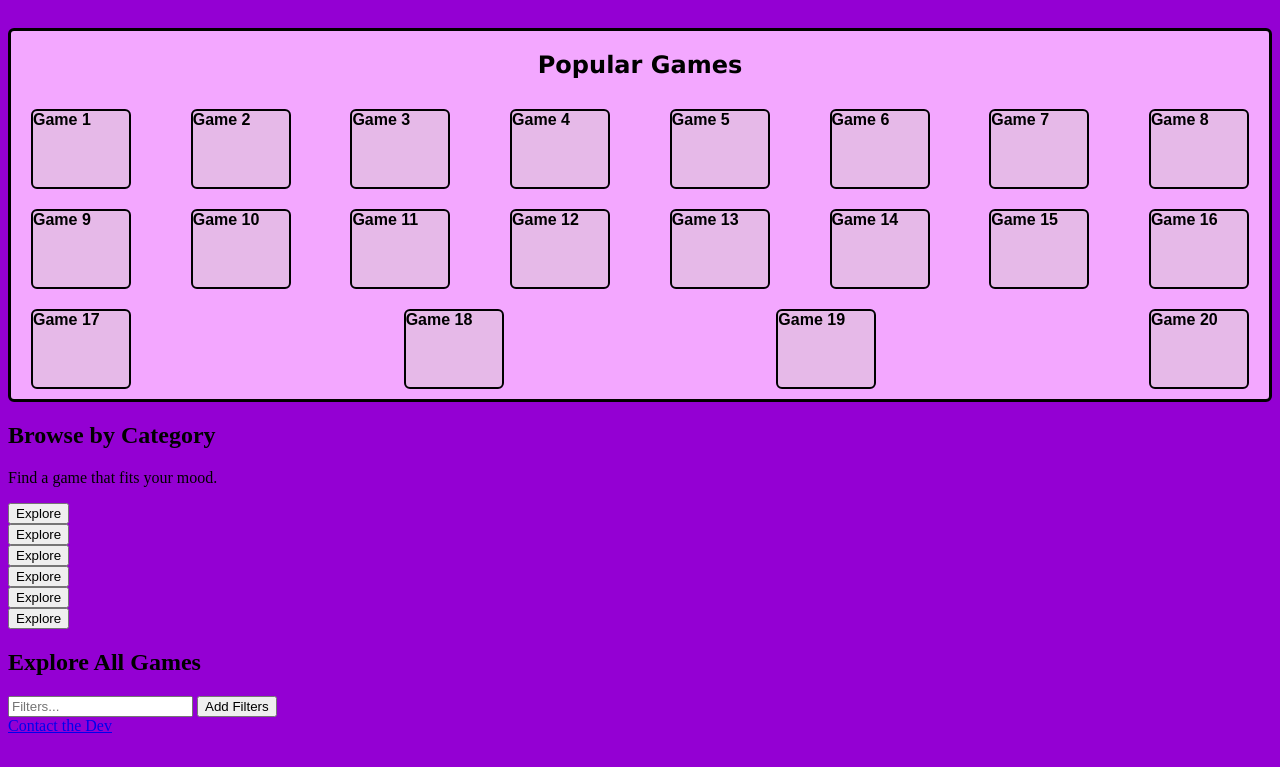
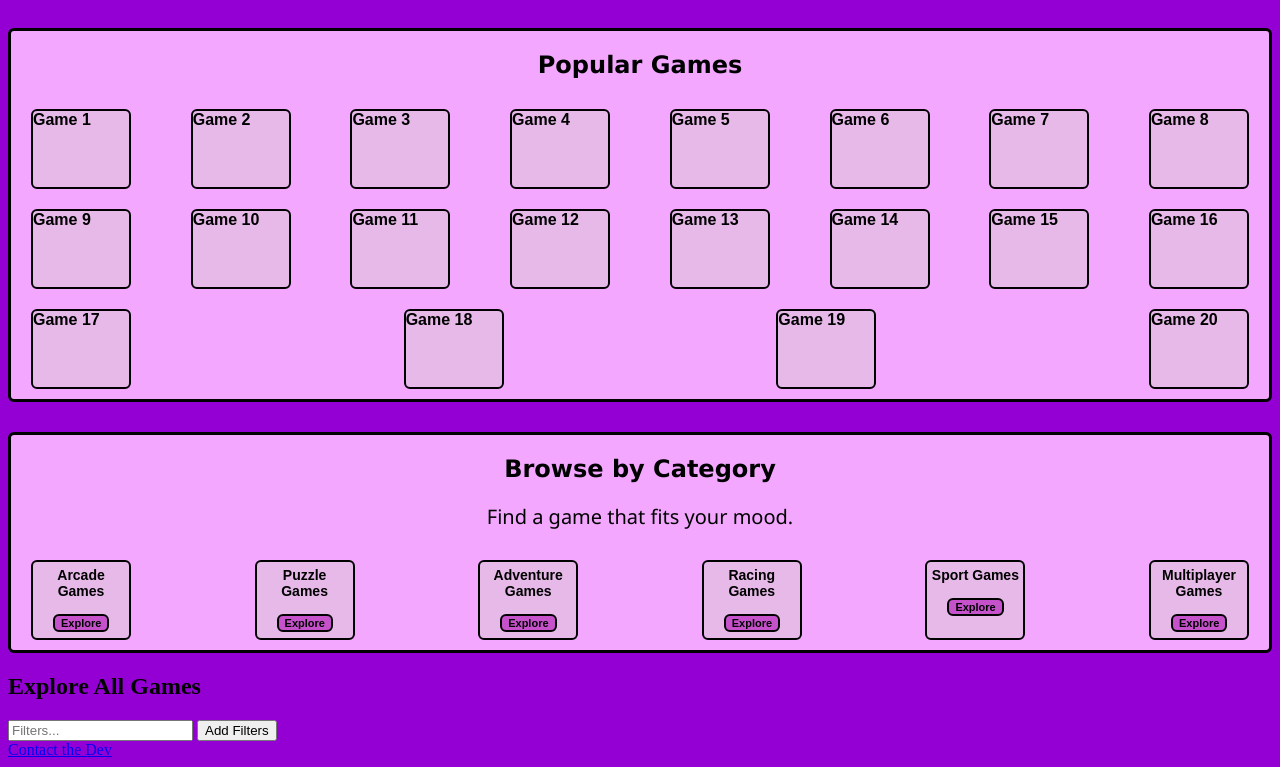
Before and after one commit to KLITOSG/PixelPlay, a plain HTML site: page index.html in a window 1280 px wide. Shown: the part 835-1602 px from the top of the page. Before the commit the page ends 1578 px from the top, so only its background shows below. Drawn offline with Linux system fonts and the light colour scheme.

Commit message:
Styled Categories section --- Fixed Html content in the .category-cards

```diff
--- a/index.html
+++ b/index.html
@@ -151,26 +151,32 @@
            <div class="category-cards">
 
              <div class="Arcade-card">
+                <p>Arcade Games</p>
                 <button class="Arcade-btn-explore">Explore</button>
              </div>
 
              <div class="Puzzle-card">
+                <p>Puzzle <br> Games</p>
                 <button class="Puzzle-btn-explore">Explore</button>
              </div>
 
              <div class="Adventure-card">
+                <p>Adventure Games</p>
                 <button class="Adventure-btn-explore">Explore</button>
              </div>
 
              <div class="Racing-card">
+                <p>Racing Games</p>
                 <button class="Racing-btn-explore">Explore</button>
              </div>
 
              <div class="Sports-card">
+                <p>Sport Games</p>
                 <button class="Sports-btn-explore">Explore</button>
              </div>
 
              <div class="Multiplayer">
+                <p>Multiplayer Games</p>
                 <button class="Multiplayer-btn-explore">Explore</button>
              </div>
            </div>
--- a/styles.css
+++ b/styles.css
@@ -136,7 +136,7 @@ nav .nav-btn button {
     background-color: rgb(243, 167, 255);
     border: 3px solid #000000;
     border-radius: 6px;
-   margin-top: 30px ;
+     margin-top: 30px ;
 }
 
 .Popular-Games .Popular-Games-h2 {
@@ -161,3 +161,58 @@ nav .nav-btn button {
     font-family: Arial, Helvetica, sans-serif;
     font-weight: 600;
 }
+
+.Categories {
+    background-color: rgb(243, 167, 255);
+    border: 3px solid #000000;
+    border-radius: 6px;
+    margin-top: 30px ;
+}
+
+
+.Categories .categories-heading{
+    text-align: center;
+    font-family:Verdana, Geneva, Tahoma, sans-serif
+}
+
+.Categories .intro {
+    text-align: center;
+    font-family: 'Segoe UI', Tahoma, Geneva, Verdana, sans-serif;
+    font-size: 20px;
+}
+
+.Categories .category-cards  {
+    display: flex;
+    justify-content:space-between;
+    flex-wrap: wrap;
+}
+
+.Categories .category-cards div{
+    margin: 10px 20px;
+    height: 80px;
+    width: 100px;
+    border: 2px solid rgb(0, 0, 0);
+    border-radius: 6px;
+    background-color: rgb(230, 185, 232);
+
+}
+
+.Categories .category-cards p {
+    font-family: Arial, Helvetica, sans-serif;
+    font-weight: 600;
+    font-size: 14px;
+    text-align: center;
+
+    margin-top: 5px;
+}
+
+.Categories .category-cards div button {
+    margin-left: 20px;
+    margin-bottom: 10px;
+    border: 2px solid rgb(0, 0, 0);
+    border-radius: 6px;
+    background-color: rgba(173, 1, 182, 0.558);
+    font-family: Arial, Helvetica, sans-serif;
+    font-weight: 600;
+    font-size: 11px;
+}
```
